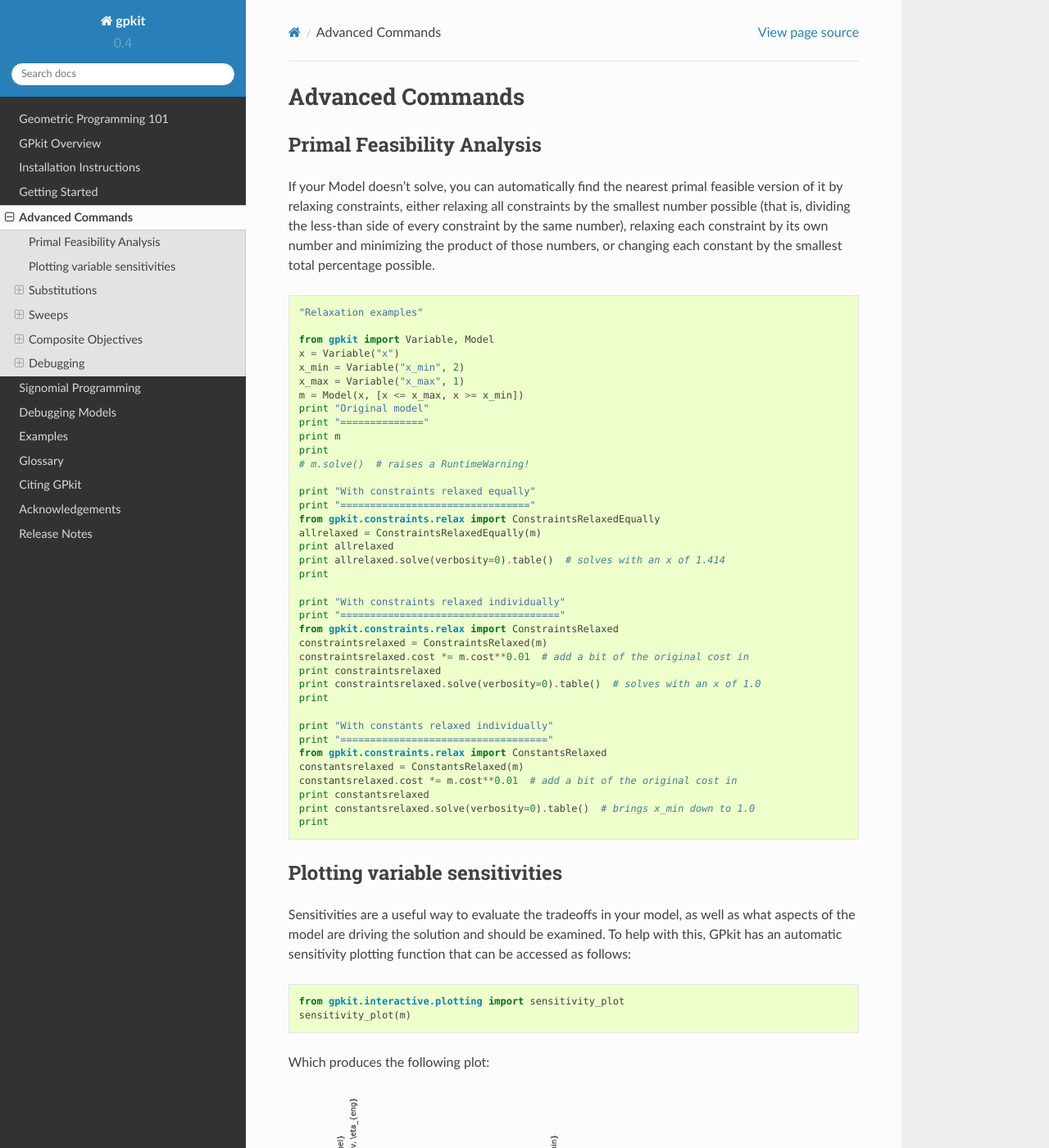
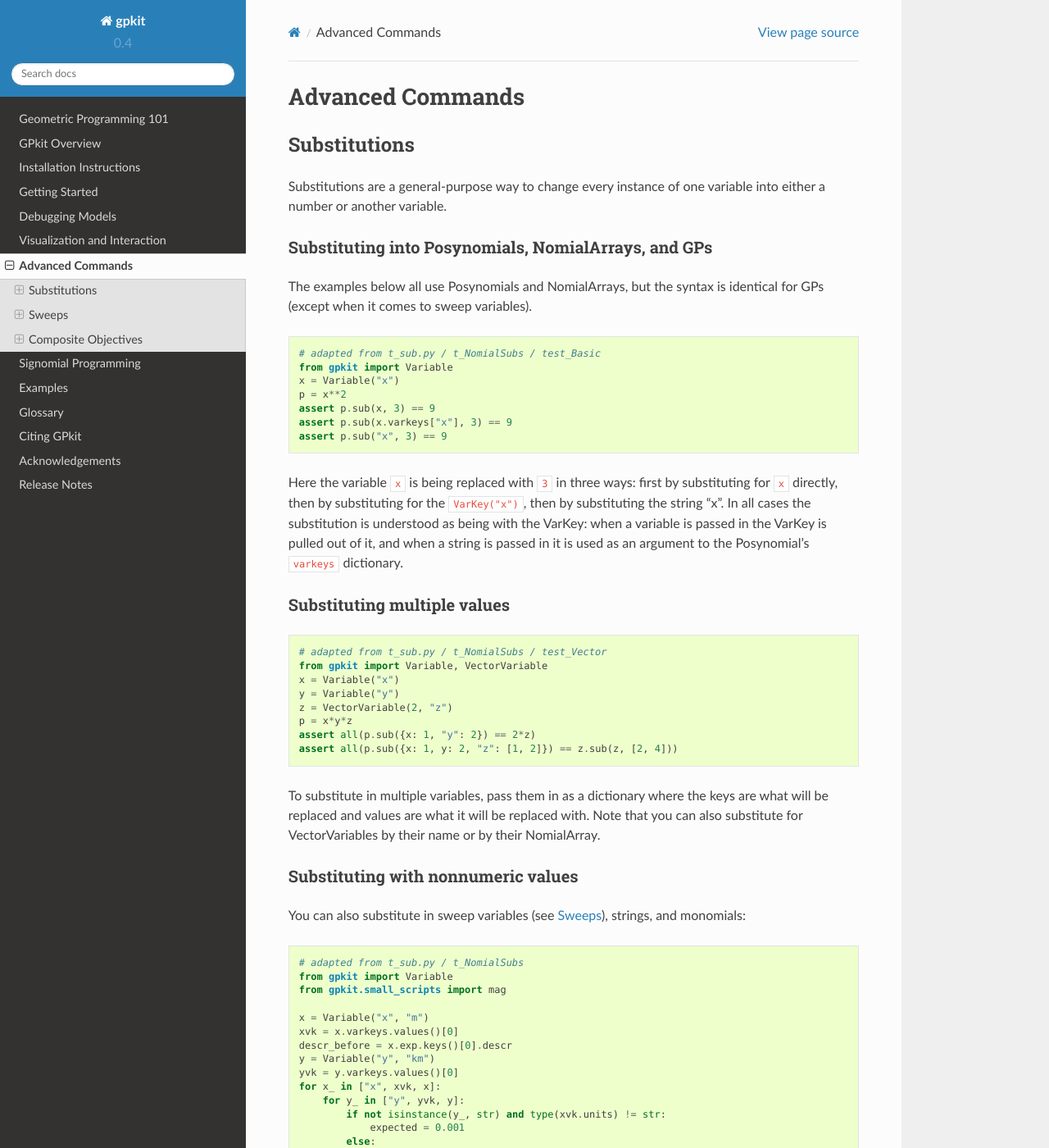
Before and after one commit to convexengineering/gpkit, a Sphinx documentation site: the page built from docs/source/advancedcommands.rst, in a window 1280 px wide and 1400 px high. Shown: the whole window at 82% size. Built offline with Sphinx 7.4.7 and the Read the Docs theme 2.0.0, drawn with Linux system fonts in a browser that asks for light colours; some of the changed text lies outside the part shown.

Commit message:
update documentation to introduce debugging etc

```diff
--- a/docs/source/advancedcommands.rst
+++ b/docs/source/advancedcommands.rst
@@ -1,31 +1,5 @@
 Advanced Commands
 *****************
-
-Primal Feasibility Analysis
-===========================
-
-If your Model doesn't solve, you can automatically find the nearest primal feasible version of it by relaxing constraints, either relaxing all constraints by the smallest number possible (that is, dividing the less-than side of every constraint by the same number), relaxing each constraint by its own number and minimizing the product of those numbers, or changing each constant by the smallest total percentage possible.
-
-.. literalinclude:: examples/relaxation.py
-
-
-Plotting variable sensitivities
-===============================
-
-Sensitivities are a useful way to evaluate the tradeoffs in your model, as well as what aspects of the model are driving the solution and should be examined. To help with this, GPkit has an automatic sensitivity plotting function that can be accessed as follows:
-
-.. code-block:: python
-
-    from gpkit.interactive.plotting import sensitivity_plot
-    sensitivity_plot(m)
-
-Which produces the following plot:
-
-.. figure::  sensitivities.png
-   :width: 500 px
-
-In this plot, steep lines that go up to the right are variables whose increase sharply increases (makes worse) the objective. Steep lines going down to the right are variables whose increase sharply decreases (improves) the objective.
-
 
 
 Substitutions
@@ -178,7 +152,7 @@
 
 
 Composite Objectives
-=================
+====================
 
 Given :math:`n` posynomial objectives :math:`g_i`, you can sweep out the problem's Pareto frontier with the composite objective:
 
@@ -212,26 +186,3 @@
 The ``normsub`` argument specifies an expected value for your solution to normalize the different :math:`g_i` (you can also do this by hand). The feasibility of the problem should not depend on the normalization, but the spacing of the sweep will.
 
 The ``sweep`` argument specifies what points between 0 and 1 you wish to sample the weights at. If you want different resolutions or spacings for different weights, the ``sweeps`` argument accepts a list of sweep arrays.
-
-
-Debugging
-=========
-
-Unbounded variables
--------------------
-In some cases a model will not solve because its variables are pushing to 0 or infinity. If the solver catches such behaviour it will return ``dual infeasible`` (or equivalent), but sometimes solvers do not catch it and return ``unknown``.
-
-``gpkit.constraints.bounded.BoundedConstraintSet`` is a
-simple tool that attempts to detect unbounded variables and get unbounded models to solve by adding extremely large upper bounds and extremely small lower bounds to all variables in a ConstraintSet.
-
-When a model with an BoundedConstraintSet is solved, it checks whether any variables slid off to the bounds, notes this in the solution dictionary and prints a warning (if verbosity is greater than 0).
-
-For example, Mosek returns ``DUAL_INFEAS_CER`` when attempting to solve the following model:
-
-.. literalinclude:: examples/unbounded.py
-
-Upon viewing the printed output,
-
-.. literalinclude:: examples/unbounded_output.txt
-
-it becomes clear that the problem is, unsurprisingly, that ``x`` is unbounded below in the original model.
--- a/docs/source/autodoc/gpkit.rst
+++ b/docs/source/autodoc/gpkit.rst
@@ -29,14 +29,6 @@
 -----------------------
 
 .. automodule:: gpkit.exceptions
-    :members:
-    :undoc-members:
-    :show-inheritance:
-
-gpkit.feasibility module
-------------------------
-
-.. automodule:: gpkit.feasibility
     :members:
     :undoc-members:
     :show-inheritance:
--- a/docs/source/debugging.rst
+++ b/docs/source/debugging.rst
@@ -3,9 +3,7 @@
 
 A number of errors and warnings may be raised when attempting to solve a model. These can generally be classed into two types: models where there is no possible solution (primal infeasible models) and those where nothing stops the objective (or variables in the objective) from going to 0 or infinity (dual infeasible models).
 
-..  Add section like the below once that code has made it to master:
-    GPkit contains several tools for diagnosing which constraints and variables might be causing this infeasibility. The first thing to try with a GP that doesn't solve is running `m.debug()`,
-    which will say what combinations of changes would make the model feasible. Of course, certain modeling errors (such as forgetting a constraint) will be harder to determine from this output than others. (NOTE: that speaks to a whole other modeling-process section that could be written...) Because SPs and sequential geometric programs do not have the same guarantees as geometric programs, the construction of feasibility models for them should be done by hand, as discussed below. (NOTE: add Relax to the discussion below as well)
+GPkit contains several tools for diagnosing which constraints and variables might be causing this infeasibility. The first thing to do with a model `m` that won't solve is to run ``m.debug()``, which will search for changes that would make the model feasible. Certain modeling errors (such as forgetting a constraint) will be harder to determine from this output than others.
 
 
 Potential errors and warnings
@@ -45,10 +43,9 @@
 
 .. literalinclude:: examples/unbounded_output.txt
 
-it becomes clear that the problem is, unsurprisingly, an ``x`` which has no lower bound in the original model.
+The problem, unsurprisingly, is that the variable ``x`` has no lower bound.
 
 For details read the `Bounded <autodoc/gpkit.constraints.html#module-gpkit.constraints.bounded>`__ docstring.
-
 
 Primal Infeasibility
 ====================
@@ -68,6 +65,8 @@
 Relaxation
 ----------
 
-If you suspect your model is primal infeasible, you can automatically find the nearest feasible version of it with the ``Model.feasibility()`` command, as shown below. The feasible version can either involve relaxing all constraints by the smallest number possible (that is, dividing the less-than side of every constraint by the same number), relaxing each constraint by its own number and minimizing the product of those numbers, or changing each constant by the smallest total percentage possible.
+If your Model doesn't solve, you can automatically find the nearest primal feasible version of it by relaxing constraints, either relaxing all constraints by the smallest number possible (that is, dividing the less-than side of every constraint by the same number), relaxing each constraint by its own number and minimizing the product of those numbers, or changing each constant by the smallest total percentage possible.
 
 .. literalinclude:: examples/relaxation.py
+
+.. literalinclude:: examples/relaxation_output.txt
--- a/docs/source/index.rst
+++ b/docs/source/index.rst
@@ -25,9 +25,10 @@
        gpkit101
        installation
        gettingstarted
+       debugging
+       visint
        advancedcommands
        signomialprogramming
-       debugging
        examples
        autodoc/gpkit
        citinggpkit
--- /dev/null
+++ b/docs/source/visint.rst
@@ -0,0 +1,19 @@
+Visualization and Interaction
+*****************************
+
+Plotting variable sensitivities
+===============================
+
+Sensitivities are a useful way to evaluate the tradeoffs in your model, as well as what aspects of the model are driving the solution and should be examined. To help with this, GPkit has an automatic sensitivity plotting function that can be accessed as follows:
+
+.. code-block:: python
+
+    from gpkit.interactive.plotting import sensitivity_plot
+    sensitivity_plot(m)
+
+Which produces the following plot:
+
+.. figure::  sensitivities.png
+   :width: 500 px
+
+In this plot, steep lines that go up to the right are variables whose increase sharply increases (makes worse) the objective. Steep lines going down to the right are variables whose increase sharply decreases (improves) the objective.
```
Also changed, not shown: docs/source/autodoc/gpkit.constraints.rst (+8 -0 lines), docs/source/autodoc/gpkit.interactive.rst (+8 -0 lines).
